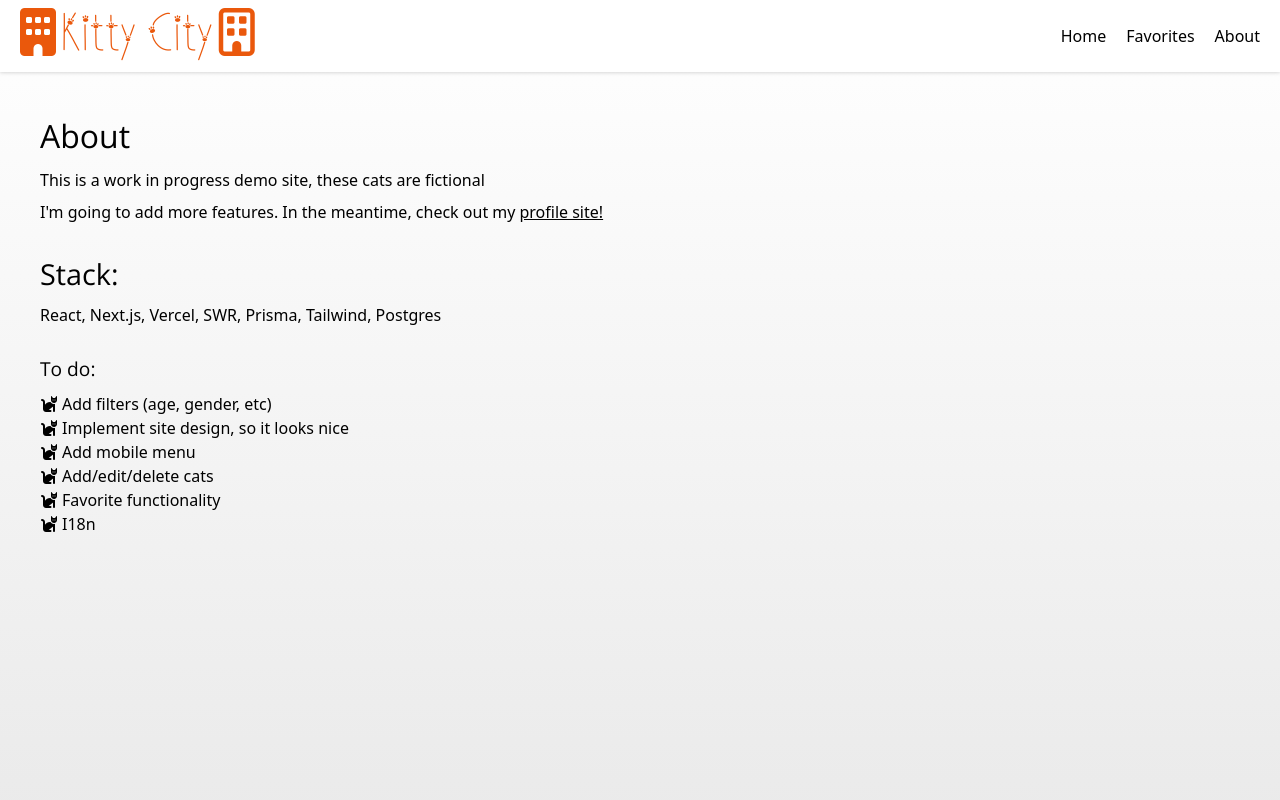
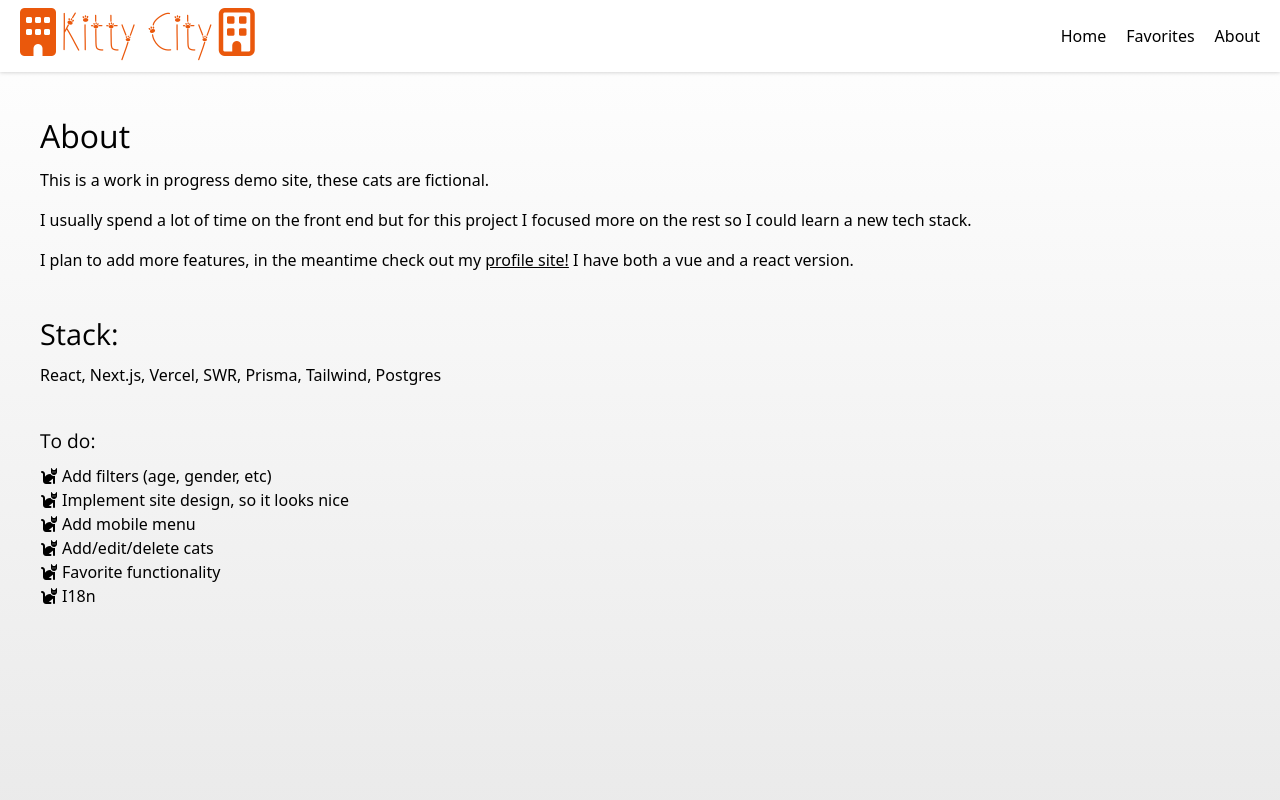
Before and after one commit to jaewebb/kitty-city, a Next.js app: page /about in a window 1280 px wide. Shown: the top 800 px of the page. Built offline with nearby package versions, Linux system fonts and the light colour scheme.

Commit message:
more explanation about the site

```diff
--- a/app/about/page.tsx
+++ b/app/about/page.tsx
@@ -2,19 +2,23 @@ export default function Favorites() {
   return (
     <main className="min-h-screen m-10">
       <h1>About</h1>
-      <div>
-        This is a work in progress demo site, these cats are fictional
-      </div>
-      <div className="py-2">
-        I&apos;m going to add more features. In the meantime, check out my
+      <p>
+        This is a work in progress demo site, these cats are fictional.
+      </p>
+      <p>
+        I usually spend a lot of time on the front end
+        but for this project I focused more on the rest so I could learn a new tech stack.
+      </p>
+      <p>
+        I plan to add more features, in the meantime check out my
         <a
           href="https://www.webbdevdesign.ca"
           className="ml-1 underline"
         >
           profile site!
-        </a>
-      </div>
-      <div className="mt-5 mb-7">
+        </a> I have both a vue and a react version.
+      </p>
+      <div className="my-10">
         <h2>Stack:</h2>
         <p>React, Next.js, Vercel, SWR, Prisma, Tailwind, Postgres</p>
       </div>
```
